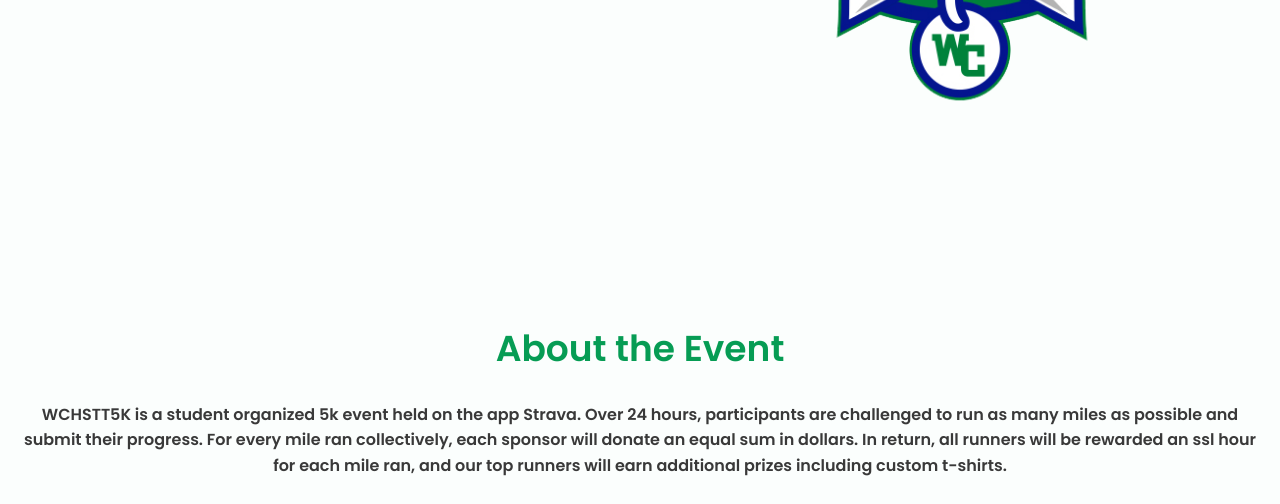
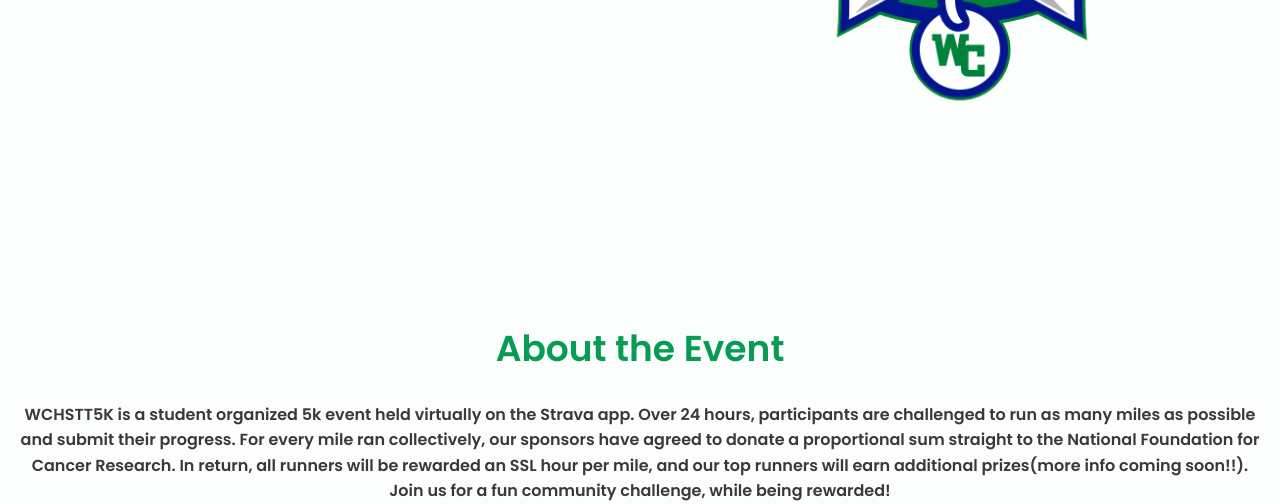
Before and after one commit to uifehnah/landingpage, a plain HTML site: page index.html in a window 1280 px wide. Shown: the part 448-952 px from the top of the page. Drawn offline with nearby package versions, Linux system fonts and the light colour scheme; a web font is replaced by a local one.

Commit message:
new about

```diff
--- a/index.html
+++ b/index.html
@@ -70,10 +70,11 @@
 
             <section class="services section bd-container" id="value">
                 <h2 class="section-title">About the Event</h2>
-                <span class="section-subtitle">WCHSTT5K is a student organized 5k event held on the app Strava. Over 24 hours, participants are challenged to run as
-                many miles as possible and submit their progress. For every mile ran collectively, each sponsor will donate an equal sum
-                in dollars. In return, all runners will be rewarded an ssl hour for each mile ran, and our top runners will earn
-                additional prizes including custom t-shirts.</span>
+                <span class="section-subtitle">WCHSTT5K is a student organized 5k event held virtually on the Strava app. Over 24 hours, participants are challenged to
+                run as many miles as possible and submit their progress. For every mile ran collectively, our sponsors have agreed to
+                donate a proportional sum straight to the National Foundation for Cancer Research. In return, all runners will be
+                rewarded an SSL hour per mile, and our top runners will earn additional prizes(more info coming soon!!). Join us for a
+                fun community challenge, while being rewarded!</span>
                 <div class="services__container  bd-grid">
                         <div class="services__content">
                         <span style="color: #069C54; font-size: 4em">
```
